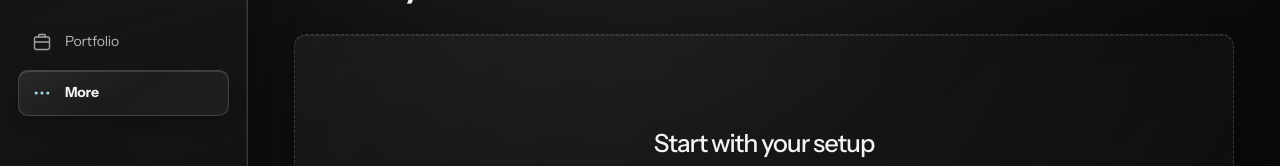
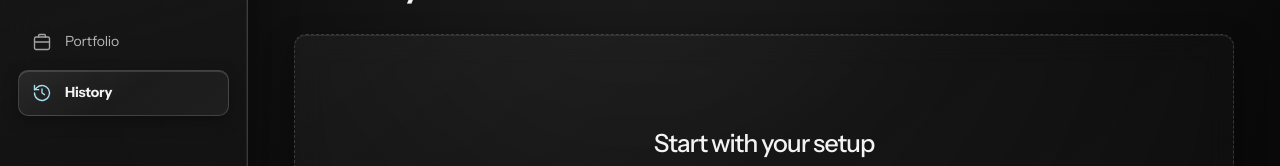
Before and after one commit to anshbalusa-ui/automated-risk-level-betting, a Next.js app: page /history in a window 1280 px wide. Shown: the part 175-341 px from the top of the page. Built offline with nearby package versions, Linux system fonts and the light colour scheme.

Commit message:
nav: show history directly

```diff
--- a/src/components/ForecastApp.tsx
+++ b/src/components/ForecastApp.tsx
@@ -12,11 +12,9 @@ const nav = [
   { href: "/dashboard", label: "Overview", icon: "overview" },
   { href: "/forecasts", label: "Forecasts", icon: "forecast" },
   { href: "/portfolio", label: "Portfolio", icon: "portfolio" },
-] as const;
-const secondaryNav = [
   { href: "/history", label: "History", icon: "history" },
 ] as const;
-function Icon({ name }: { name: (typeof nav)[number]["icon"] | (typeof secondaryNav)[number]["icon"] | "sports" | "weather" | "arrow" | "info" | "more" }) {
+function Icon({ name }: { name: (typeof nav)[number]["icon"] | "sports" | "weather" | "arrow" | "info" | "more" }) {
   const paths = {
     overview: <><rect x="3" y="3" width="7" height="7" rx="1" /><rect x="14" y="3" width="7" height="7" rx="1" /><rect x="3" y="14" width="7" height="7" rx="1" /><rect x="14" y="14" width="7" height="7" rx="1" /></>,
     forecast: <><path d="M3 19h18M5 15l5-5 4 3 5-7" /><path d="M16 6h3v3" /></>,
@@ -89,14 +87,6 @@ function Frame({ children, eyebrow, title, subtitle, action }: { children: React
               <span className="nav-index"><Icon name={item.icon} /></span>{item.label}
             </Link>
           ))}
-          <details key={pathname} className="nav-more">
-            <summary className={`nav-link ${secondaryNav.some((item) => pathname.startsWith(item.href)) ? "active" : ""}`}><span className="nav-index"><Icon name="more" /></span>More</summary>
-            <div className="nav-more-links">{secondaryNav.map((item) => (
-              <Link key={item.href} href={item.href} aria-current={pathname.startsWith(item.href) ? "page" : undefined} className={`nav-link ${pathname.startsWith(item.href) ? "active" : ""}`}>
-                <span className="nav-index"><Icon name={item.icon} /></span>{item.label}
-              </Link>
-            ))}</div>
-          </details>
         </nav>
         <div className="side-bottom">
           <div className="demo-mark"><span className="status-dot" /> DEMO · SIMULATION ONLY</div>
```
